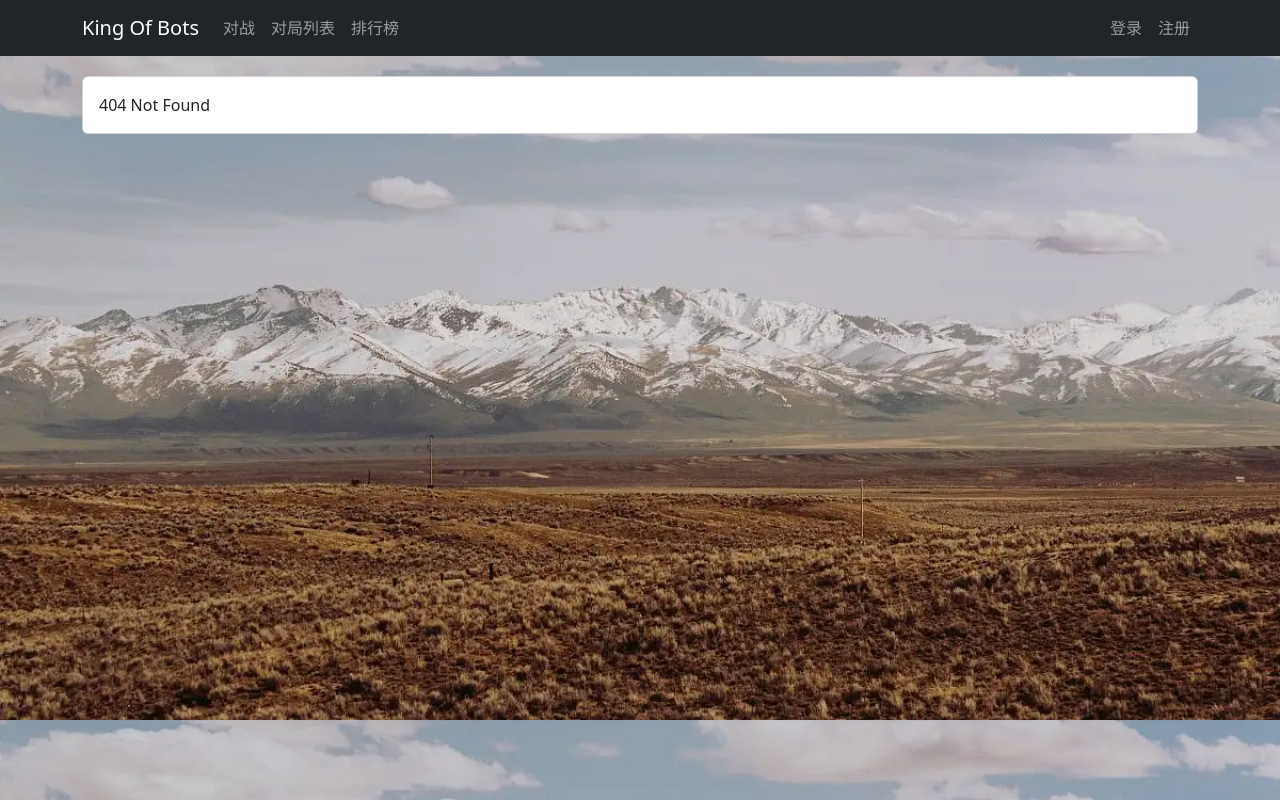
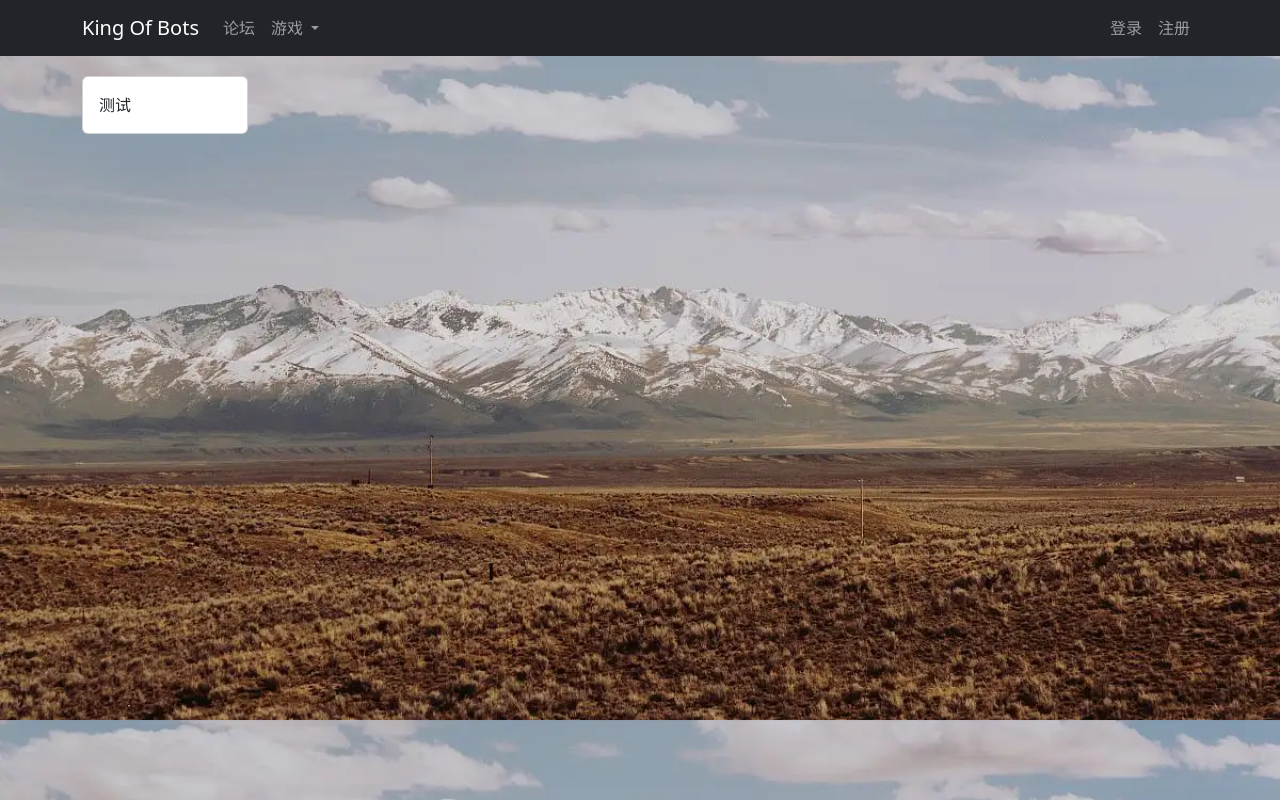
Before and after one commit to MercedesKK/KOB, a Vue app in the folder web/: page /forum in a window 1280 px wide. Before the commit this address led to /404/. Built offline with nearby package versions, Linux system fonts and the light colour scheme.

Commit message:
论坛页面创建（前端上线）

```diff
--- a/web/src/components/MatchGround.vue
+++ b/web/src/components/MatchGround.vue
@@ -63,7 +63,7 @@ export default {
 
         const refresh_bots = () => {
             $.ajax({
-                url: "http://localhost:3000/api/user/bot/getlist/",
+                url: "https://app4931.acapp.acwing.com.cn/api/user/bot/getlist/",
                 type: "get",
                 headers: {
                     Authorization: "Bearer " + store.state.user.token,
--- a/web/src/components/NavBar.vue
+++ b/web/src/components/NavBar.vue
@@ -4,19 +4,36 @@
       <router-link class="navbar-brand" :to="{ name: 'home' }">King Of Bots</router-link>
       <div class="collapse navbar-collapse" id="navbarText">
         <ul class="navbar-nav me-auto mb-2 mb-lg-0">
+
           <li class="nav-item">
             <router-link :class="route_name == 'pk_index' ? 'nav-link active' : 'nav-link'"
-              :to="{ name: 'pk_index' }">对战</router-link>
+              :to="{ name: 'forum_index' }">论坛</router-link>
           </li>
-          <li class="nav-item">
-            <router-link :class="route_name == 'record_index' ? 'nav-link active' : 'nav-link'"
-              :to="{ name: 'record_index' }">对局列表</router-link>
-          </li>
-          <li class="nav-item">
-            <router-link :class="route_name == 'ranklist_index' ? 'nav-link active' : 'nav-link'"
-              :to="{ name: 'ranklist_index' }">排行榜</router-link>
+
+          <li class="nav-item dropdown">
+            <a class="nav-link dropdown-toggle" href="#" role="button" data-bs-toggle="dropdown" aria-expanded="false">
+              游戏
+            </a>
+            <ul class="dropdown-menu">
+              <li class="nav-item">
+                <router-link :class="route_name == 'pk_index' ? 'nav-link active' : 'nav-link'" :to="{ name: 'pk_index' }"
+                  style="color: black; text-align: center;">游戏对战</router-link>
+              </li>
+              <li class="nav-item">
+                <router-link :class="route_name == 'record_index' ? 'nav-link active' : 'nav-link'"
+                  :to="{ name: 'record_index' }" style="color: black; text-align: center;">对局列表</router-link>
+              </li>
+              <li class="nav-item">
+                <router-link :class="route_name == 'ranklist_index' ? 'nav-link active' : 'nav-link'"
+                  :to="{ name: 'ranklist_index' }" style="color: black; text-align: center;">排行榜</router-link>
+              </li>
+            </ul>
           </li>
         </ul>
+
+
+
+
         <ul class="navbar-nav" v-if="$store.state.user.is_login">
           <li class="nav-item dropdown">
             <a class="nav-link dropdown-toggle" href="#" role="button" data-bs-toggle="dropdown" aria-expanded="false">
--- /dev/null
+++ b/web/src/components/forum/ForumList.vue
@@ -0,0 +1,18 @@
+<template>
+    <div class="container">
+        <div class="row">
+            <div class="col-2">
+                <div class="card" style="margin-top: 20px;">
+                    <div class="card-body">
+                        测试
+
+                    </div>
+                </div>
+            </div>
+        </div>
+    </div>
+</template>
+
+<script></script>
+
+<style scoped></style>
--- a/web/src/router/index.js
+++ b/web/src/router/index.js
@@ -7,15 +7,24 @@ import UserBotIndexView from "../views/user/bot/UserBotIndexView";
 import NotFound from "../views/error/NotFound";
 import UserAccountLoginView from "../views/user/account/UserAccountLoginView";
 import UserAccountRegisterView from "../views/user/account/UserAccountRegisterView";
+import ForumIndexView from "../views/forum/ForumIndexView";
 import store from "../store/index";
 
 const routes = [
   {
     path: "/",
     name: "home",
-    redirect: "/pk/",
+    // redirect: "/pk/",
     meta: {
-      requestAuth: true,
+      requestAuth: false,
+    },
+  },
+  {
+    path: "/forum/",
+    name: "forum_index",
+    component: ForumIndexView,
+    meta: {
+      requestAuth: false,
     },
   },
   {
@@ -117,7 +126,7 @@ router.beforeEach((to, from, next) => {
     flag = 2;
   }
 
-  if (to.meta.requsetAuth && !store.state.user.is_login) {
+  if (to.meta.requestAuth && !store.state.user.is_login) {
     if (flag === 1) {
       // next();
       setTimeout(() => {
--- a/web/src/store/user.js
+++ b/web/src/store/user.js
@@ -30,7 +30,7 @@ export default {
   actions: {
     login(context, data) {
       $.ajax({
-        url: "http://localhost:3000/api/user/account/token/",
+        url: "https://app4931.acapp.acwing.com.cn/api/user/account/token/",
         type: "post",
         data: {
           username: data.username,
@@ -52,7 +52,7 @@ export default {
     },
     getInfo(context, data) {
       $.ajax({
-        url: "http://localhost:3000/api/user/account/info/",
+        url: "https://app4931.acapp.acwing.com.cn/api/user/account/info/",
         type: "get",
         headers: {
           Authorization: "Bearer " + context.state.token,
--- /dev/null
+++ b/web/src/views/forum/ForumIndexView.vue
@@ -0,0 +1,19 @@
+<template>
+    <ForumList />
+</template>
+
+<script>
+import ForumList from "@/components/forum/ForumList.vue";
+
+export default {
+    components: {
+        ForumList
+    },
+    setup() {
+
+    }
+}
+
+</script>
+
+<style scoped></style>
--- a/web/src/views/pk/PKIndexView.vue
+++ b/web/src/views/pk/PKIndexView.vue
@@ -25,7 +25,7 @@ export default {
     },
     setup() {
         const store = useStore();
-        const socketUrl = `ws://localhost:3000/websocket/${store.state.user.token}/`;
+        const socketUrl = `wss://app4931.acapp.acwing.com.cn/websocket/${store.state.user.token}/`;
 
         store.commit("updateLoser", "none");
         store.commit("updateIsRecord", false);
--- a/web/src/views/ranklist/RankListIndexView.vue
+++ b/web/src/views/ranklist/RankListIndexView.vue
@@ -79,7 +79,7 @@ export default {
         const pull_page = page => {
             current_page = page;
             $.ajax({
-                url: "http://localhost:3000/api/ranklist/getlist/",
+                url: "https://app4931.acapp.acwing.com.cn/api/ranklist/getlist/",
                 data: {
                     page,
                 },
--- a/web/src/views/record/RecordIndexView.vue
+++ b/web/src/views/record/RecordIndexView.vue
@@ -93,7 +93,7 @@ export default {
         const pull_page = page => {
             current_page = page;
             $.ajax({
-                url: "http://localhost:3000/api/record/getlist/",
+                url: "https://app4931.acapp.acwing.com.cn/api/record/getlist/",
                 data: {
                     page,
                 },
--- a/web/src/views/user/account/UserAccountRegisterView.vue
+++ b/web/src/views/user/account/UserAccountRegisterView.vue
@@ -42,7 +42,7 @@ export default {
 
         const register = () => {
             $.ajax({
-                url: "http://localhost:3000/api/user/account/register/",
+                url: "https://app4931.acapp.acwing.com.cn/api/user/account/register/",
                 type: "post",
                 data: {
                     username: username.value,
--- a/web/src/views/user/bot/UserBotIndexView.vue
+++ b/web/src/views/user/bot/UserBotIndexView.vue
@@ -147,7 +147,7 @@ export default {
 
         const refresh_bots = () => {
             $.ajax({
-                url: "http://localhost:3000/api/user/bot/getlist/",
+                url: "https://app4931.acapp.acwing.com.cn/api/user/bot/getlist/",
                 type: "get",
                 headers: {
                     Authorization: "Bearer " + store.state.user.token,
@@ -163,7 +163,7 @@ export default {
         const add_bot = () => {
             botadd.error_message = "";
             $.ajax({
-                url: "http://localhost:3000/api/user/bot/add/",
+                url: "https://app4931.acapp.acwing.com.cn/api/user/bot/add/",
                 type: "post",
                 data: {
                     title: botadd.title,
@@ -190,7 +190,7 @@ export default {
         const update_bot = (bot) => {
             botadd.error_message = "";
             $.ajax({
-                url: "http://localhost:3000/api/user/bot/update/",
+                url: "https://app4931.acapp.acwing.com.cn/api/user/bot/update/",
                 type: "post",
                 data: {
                     bot_id: bot.id,
@@ -214,7 +214,7 @@ export default {
 
         const remove_bot = (bot) => {
             $.ajax({
-                url: "http://localhost:3000/api/user/bot/remove/",
+                url: "https://app4931.acapp.acwing.com.cn/api/user/bot/remove/",
                 type: "post",
                 data: {
                     bot_id: bot.id,
```
